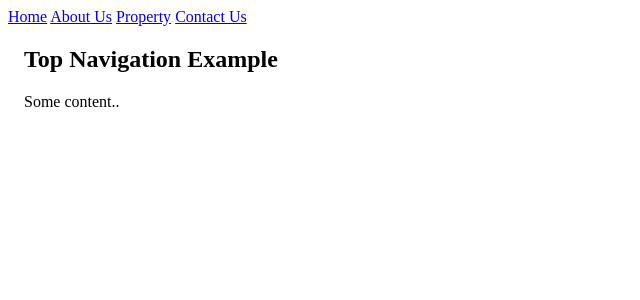
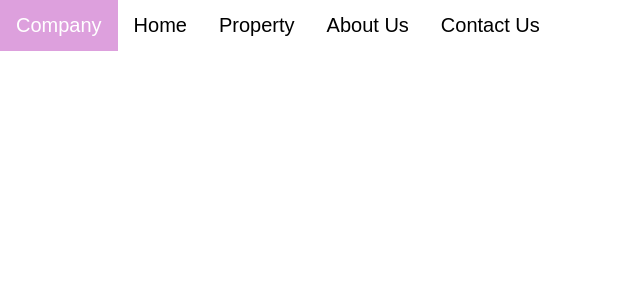
Before and after one commit to khushijadav15/arman-test, a PHP site: page / in a window 1280 px wide. Shown: the top 300 px of the page, without its empty margins (0-640 px from the left). Run offline with PHP 8.4, Linux system fonts and the light colour scheme.

Commit message:
update
update

```diff
--- a/css/style.css
+++ b/css/style.css
@@ -3,26 +3,27 @@ body {
     font-family: Arial, Helvetica, sans-serif;
 }
 
-.topnav {
+.nav-bar {
     overflow: hidden;
-    background-color: #333;
+    background-color: white;
 }
 
-.topnav a {
+.nav-bar a {
     float: left;
-    color: #f2f2f2;
+    color: black;
     text-align: center;
     padding: 14px 16px;
     text-decoration: none;
-    font-size: 17px;
+    font-size: 20px;
 }
 
-.topnav a:hover {
-    background-color: #ddd;
+.nav-bar a:hover {
+    background-color: lightgray;
     color: black;
+    transition: all .3s ease-in-out;
 }
 
-.topnav a.active {
-    background-color: #04AA6D;
+.nav-bar a.active {
+    background-color: plum;
     color: white;
 }
--- a/index.php
+++ b/index.php
@@ -3,20 +3,21 @@
 
 <head>
     <meta name="viewport" content="width=device-width, initial-scale=1">
+    <link rel="stylesheet" href="css/style.css">
 </head>
 
 <body>
 
-    <div class="topnav">
-        <a class="active" href="#home">Home</a>
-        <a href="#news">About Us</a>
-        <a href="#contact">Property</a>
-        <a href="#about">Contact Us</a>
+    <div class="nav-bar">
+        <a href="#home" class="active">Company</a>
+        <a href="#home">Home</a>
+        <a href="#property">Property</a>
+        <a href="#about">About Us</a>
+        <a href="#contact">Contact Us</a>
     </div>
 
     <div style="padding-left:16px">
-        <h2>Top Navigation Example</h2>
-        <p>Some content..</p>
+
     </div>
 
 </body>
```
Also changed, not shown: images/logo.jpg (added).
